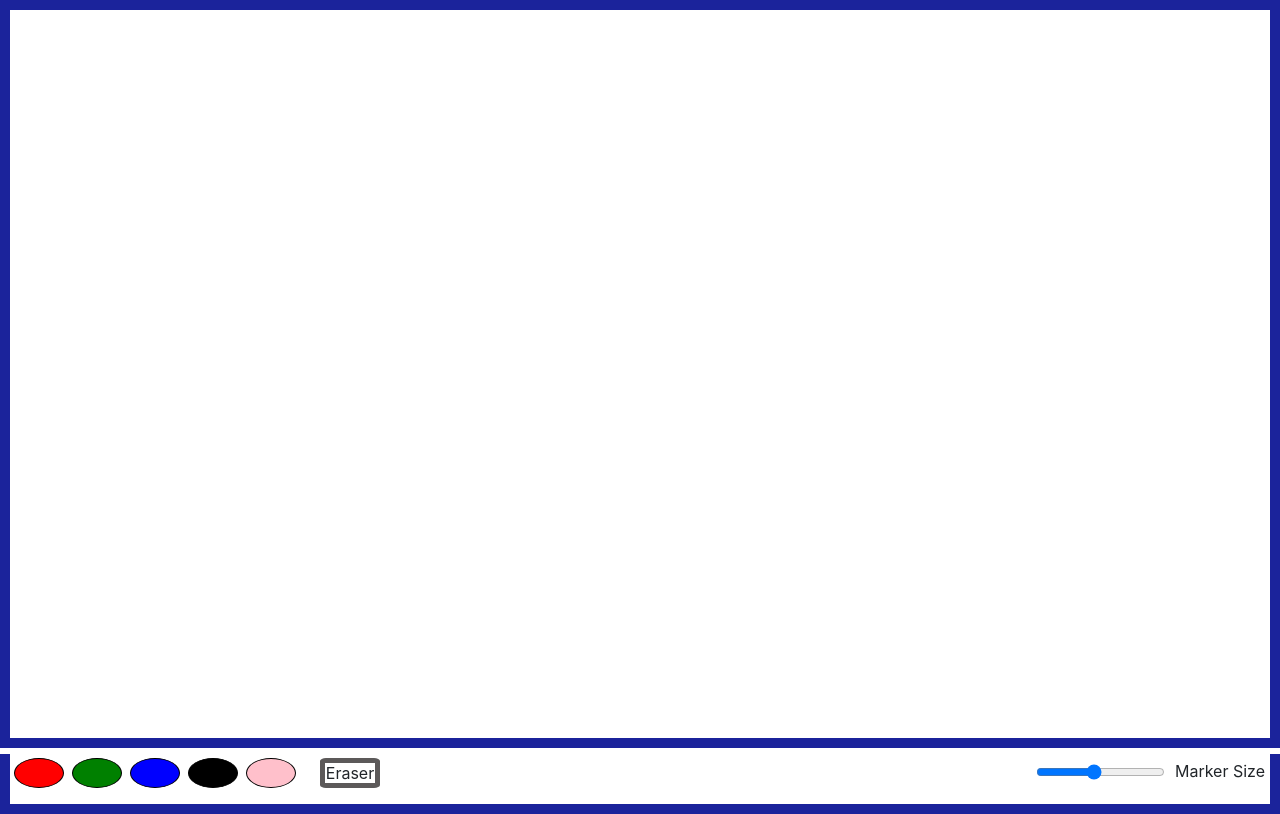
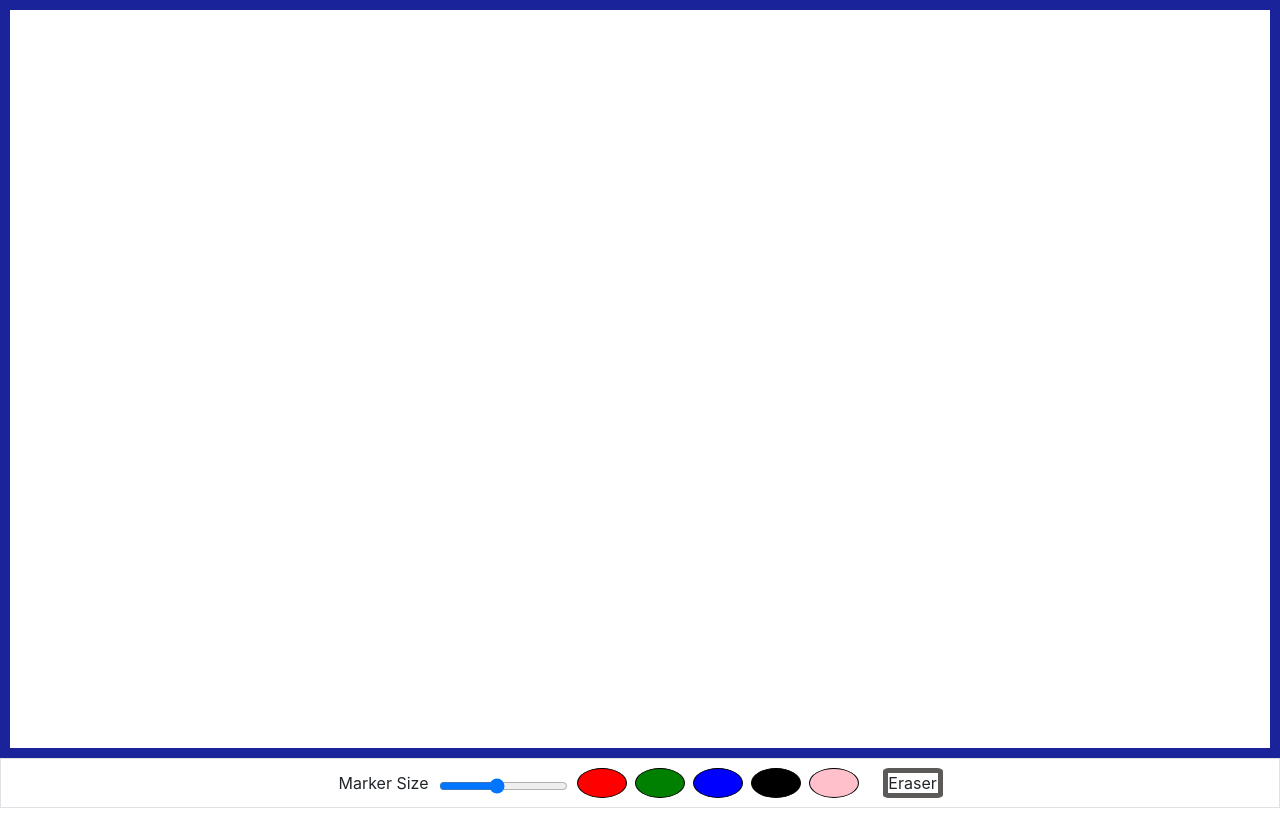
Before and after one commit to benong777/ben-ong-Build-30-things-JS, a plain HTML site: page canvas/index.html in a window 1280 px wide. Drawn offline with nearby package versions, Linux system fonts and the light colour scheme.

Commit message:
removed canvas bottom ghost margin

```diff
--- a/canvas/index.html
+++ b/canvas/index.html
@@ -13,7 +13,7 @@
 <body>
         <canvas id="draw" class="" width="800" height="800"></canvas>
 
-        <div id="legend" class="">
+        <div id="legend" class="border border-4 d-flex justify-content-center align-items-center">
             <label for="marker-width" class="marker-width">Marker Size</label>
             <input type="range" class="settings marker-width" name="marker-width" min="1" max="10" value="5" data-sizing="px">
 
@@ -36,7 +36,7 @@
         let isDrawing = false;
         let lastX = 0;
         let lastY = 0;
-        let legendHeight = 60;
+        let legendHeight = 50;
 
         //-- Set the canvas size
         canvas.width = window.innerWidth;
--- a/canvas/style.css
+++ b/canvas/style.css
@@ -13,7 +13,8 @@ html, body {
     border-color: var(--canvas-border-color);
     border-style: solid;
     width: 100%;
-    height: 100%;
+    height: 90%;
+    vertical-align: bottom;
 }
 #eraser {
     width: 60px;
@@ -51,15 +52,11 @@ html, body {
     border-radius: 50%;
 }
 #legend {
-    border-width: 0px var(--canvas-border-width) var(--canvas-border-width) var(--canvas-border-width);
-    border-color: var(--canvas-border-color);
-    border-style: solid;
     width: 100%;
-    height: 20%;
+    height: 100%;
 }
 
 .marker-width {
-    float: right;
     margin: var(--color-selector-margin);
 }
 .settings {
```
